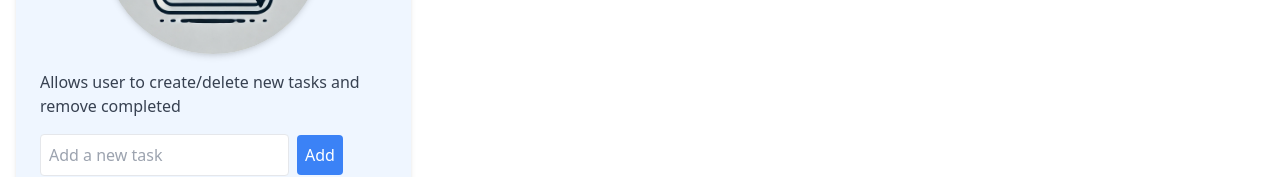
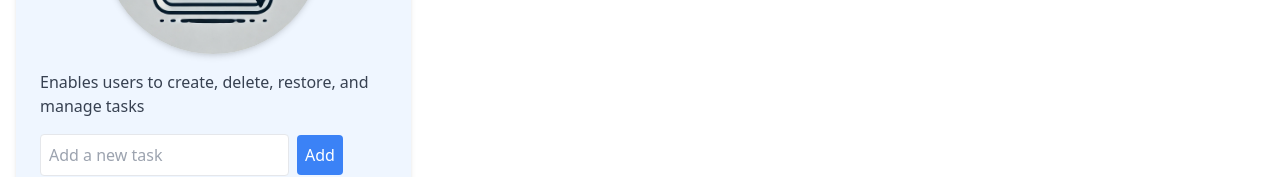
Before and after one commit to PiotrKersten/to-do-list-vue-app, a Vue app: page / in a window 1280 px wide. Shown: the part 274-451 px from the top of the page. Built offline with nearby package versions, Linux system fonts and the light colour scheme; the HTML template or start-up script is replaced by a standard one.

Commit message:
Final project

```diff
--- a/src/App.vue
+++ b/src/App.vue
@@ -1,5 +1,4 @@
 <script setup lang="ts">
-import { defineComponent } from 'vue'
 import TaskPage from '@/views/TaskPage.vue'
 </script>
 
--- a/src/components/NewTask.vue
+++ b/src/components/NewTask.vue
@@ -7,7 +7,7 @@ const newTask = ref('')
 const toast = useToast()
 const emit = defineEmits(['task-added'])
 
-const addTask = () => {
+const addTask = (): void => {
   if (newTask.value.trim()) {
     emit('task-added', newTask.value.trim())
     newTask.value = ''
@@ -34,7 +34,7 @@ const addTask = () => {
       />
     </div>
 
-    <p class="mb-4 text-gray-700">Allows user to create/delete new tasks and remove completed</p>
+    <p class="mb-4 text-gray-700">Enables users to create, delete, restore, and manage tasks</p>
     <input v-model="newTask" placeholder="Add a new task" class="border p-2 rounded" />
     <button @click="addTask" class="bg-blue-500 text-white rounded p-2 ml-2">Add</button>
   </div>
--- a/src/components/TaskCompleted.vue
+++ b/src/components/TaskCompleted.vue
@@ -9,12 +9,12 @@ defineProps<{
 const toast = useToast()
 const emit = defineEmits(['delete-completed-task', 'restore-task'])
 
-const deleteCompletedTask = (index: number) => {
+const deleteCompletedTask = (index: number): void => {
   emit('delete-completed-task', index)
   toast.warning('Completed task successfully deleted')
 }
 
-const restoreCompletedTask = (index: number) => {
+const restoreCompletedTask = (index: number): void => {
   emit('restore-task', index)
   toast.success('Task restored')
 }
--- a/src/components/TaskList.vue
+++ b/src/components/TaskList.vue
@@ -9,12 +9,12 @@ defineProps<{
 const toast = useToast()
 const emit = defineEmits(['toggle-task', 'delete-task'])
 
-const toggleTaskCompletion = (index: number) => {
+const toggleTaskCompletion = (index: number): void => {
   emit('toggle-task', index)
   toast.info('Task status updated')
 }
 
-const deleteTask = (index: number) => {
+const deleteTask = (index: number): void => {
   emit('delete-task', index)
   toast.warning('Task successfully deleted')
 }
--- a/src/main.ts
+++ b/src/main.ts
@@ -9,7 +9,7 @@ import 'vue-toastification/dist/index.css'
 const app = createApp(App)
 
 app.use(Toast, {
-  position: POSITION.BOTTOM_RIGHT, // Ustawienie pozycji toasta na lewą górę
+  position: POSITION.BOTTOM_RIGHT,
   timeout: 1500,
   newestOnTop: false,
 })
--- a/src/views/TaskPage.vue
+++ b/src/views/TaskPage.vue
@@ -12,11 +12,11 @@ type Task = {
 const activeTasks = reactive<Task[]>([])
 const completedTasks = reactive<Task[]>([])
 
-const addTask = (title: string) => {
+const addTask = (title: string): void => {
   activeTasks.push({ title, completed: false })
 }
 
-const toggleTaskCompletion = (index: number, isActive: boolean) => {
+const toggleTaskCompletion = (index: number, isActive: boolean): void => {
   if (isActive) {
     const [tasks]: Task[] = activeTasks.splice(index, 1)
     completedTasks.push(tasks)
@@ -26,7 +26,7 @@ const toggleTaskCompletion = (index: number, isActive: boolean) => {
   }
 }
 
-const removeTask = (index: number, isActive: boolean) => {
+const removeTask = (index: number, isActive: boolean): void => {
   if (isActive) {
     activeTasks.splice(index, 1)
   } else {
```
